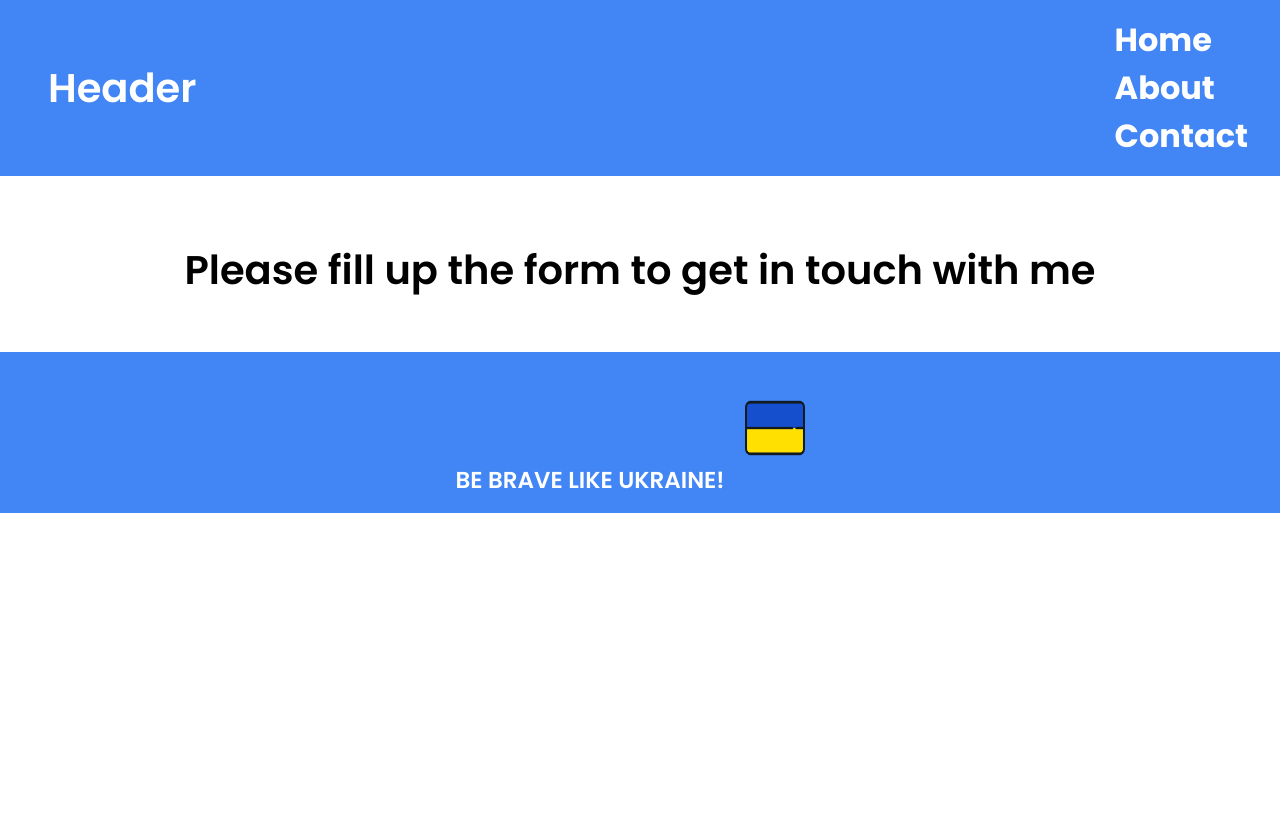
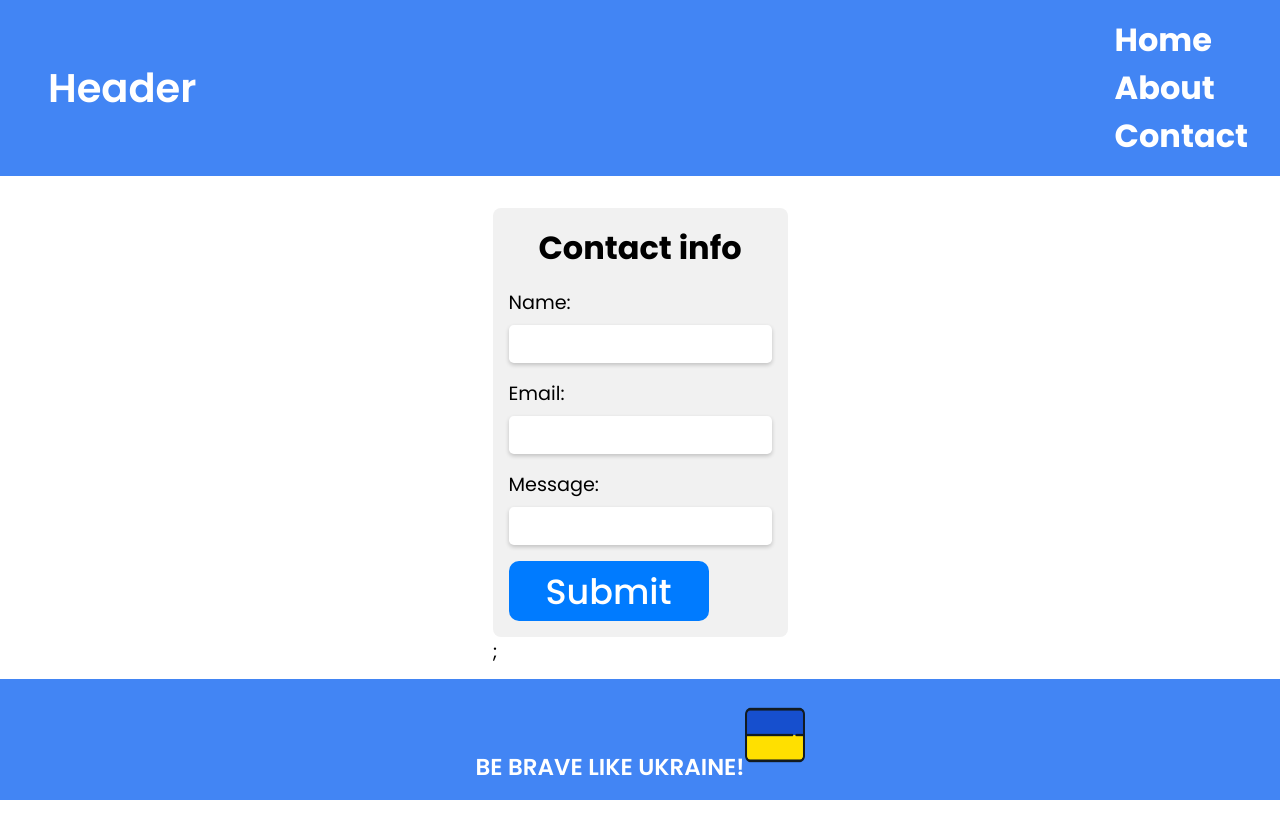
Before and after one commit to LiubovSmyrnova/react-test, a React (Create React App) app: page /contact in a window 1280 px wide. Before the commit the page ends 800 px from the top, so only its background shows below. Built offline with nearby package versions, Linux system fonts and the light colour scheme.

Commit message:
fix form + added some comments

```diff
--- a/src/components/ButtonLink.js
+++ b/src/components/ButtonLink.js
@@ -1,5 +1,5 @@
 import { Link } from 'react-router-dom';
-
+//added a button. Got help from this source https://reactrouter.com/en/main/components/link
 export default function ButtonLink() {
   return (
     <div>
--- a/src/components/Contact.js
+++ b/src/components/Contact.js
@@ -1,9 +1,12 @@
 import React from 'react';
 import Footer from "./Footer";
+import Form from "./Form";
+//importing important things that I'm gonna use on this page
 function Contact (){
+
  return (
     <>
-    <p>Please fill up the form to get in touch with me</p>
+    <Form />
     <Footer />
     </>
 
--- a/src/components/Footer.js
+++ b/src/components/Footer.js
@@ -2,7 +2,7 @@ import React from "react";
 import ukraine from "../images/ukraine.png";
 function Footer (){
   return (
-     //I made am extra button with link to the About page /added urkainian icon
+     //added urkainian icon whicg needs some css fix :)
          <footer>BE BRAVE LIKE UKRAINE!
 
           <img className="ukrLogo" src={ukraine} alt="Ukrainian flag" height={80} width={60} />
@@ -11,4 +11,5 @@ function Footer (){
 
   )
  }
+ //footer is showing on all pages by importing on each of them
  export default Footer;
--- a/src/components/Form.js
+++ b/src/components/Form.js
@@ -82,5 +82,8 @@ const handleSubmit = (e) => {
     </div>
     )
 }
-
+//I was coding along with the video lesson, so it's pretty same but with
+//deifferent classNames
+//exporting to the contact page
+//have extra ";" sign in the end, can't get rid of it
 export default ContactForm;
--- a/src/components/Home.js
+++ b/src/components/Home.js
@@ -1,15 +1,18 @@
 import React from 'react';
 import Footer from "./Footer";
 //import ReusableButton from "./ReusableButton";
+//importing all the stuff I need to display on our Home page
 import ImageDisplay from './ImageDisplay';
 import ButtonLink from './ButtonLink';
 
 const Home = () => {
+    //displayed one image as we saw in the lesson
     return (
         <div className="container">
             <h1>Hello, my name is Liubov!</h1>
 <p>I am an Ukrainian girl living in Sweden. If you want to know more about me check the About me page!</p>
             <ImageDisplay />
+
             <ButtonLink>About me Page</ButtonLink>
             <Footer />
         </div>
--- a/src/index.css
+++ b/src/index.css
@@ -38,6 +38,7 @@ header {
   color: #fff;
   padding: 1rem;
 }
+
 .app-header {
   font-size: 2rem;
   font-weight: bold;
@@ -48,7 +49,9 @@ header {
   color: #fff;
   text-decoration: none;
   list-style-type: none;
+
 }
+
 .links li a{
   text-decoration: none;
   color: #fff;
@@ -68,7 +71,10 @@ Footer {
 
 }
 
-
+.ukrLogo {
+  margin: 0;
+  padding:0;
+}
 .reuse-btn {
   padding: 0.7rem;
   margin-bottom: 2rem;
@@ -162,3 +168,36 @@ img {
   flex-direction: row;
   align-items: center;
 }
+
+.form {
+  display: flex;
+  flex-direction: column;
+  gap: 1rem;
+  background-color: #f1f1f1;
+  padding: 1rem;
+  border-radius: 0.5rem;
+}
+
+.form h1 {
+  font-size: 2rem;
+  text-align: center;
+  margin: 0;
+}
+
+.form-control {
+  display: flex;
+  flex-direction: column;
+  gap: 0.5rem;
+}
+
+.form-control label {
+  font-size: 1.2rem;
+}
+
+.form-control input {
+  font-size: 1.2rem;
+  padding: 0.5rem;
+  border-radius: 0.3rem;
+  border: none;
+  box-shadow: 0 2px 4px rgba(0, 0, 0, 0.2);
+}
```
